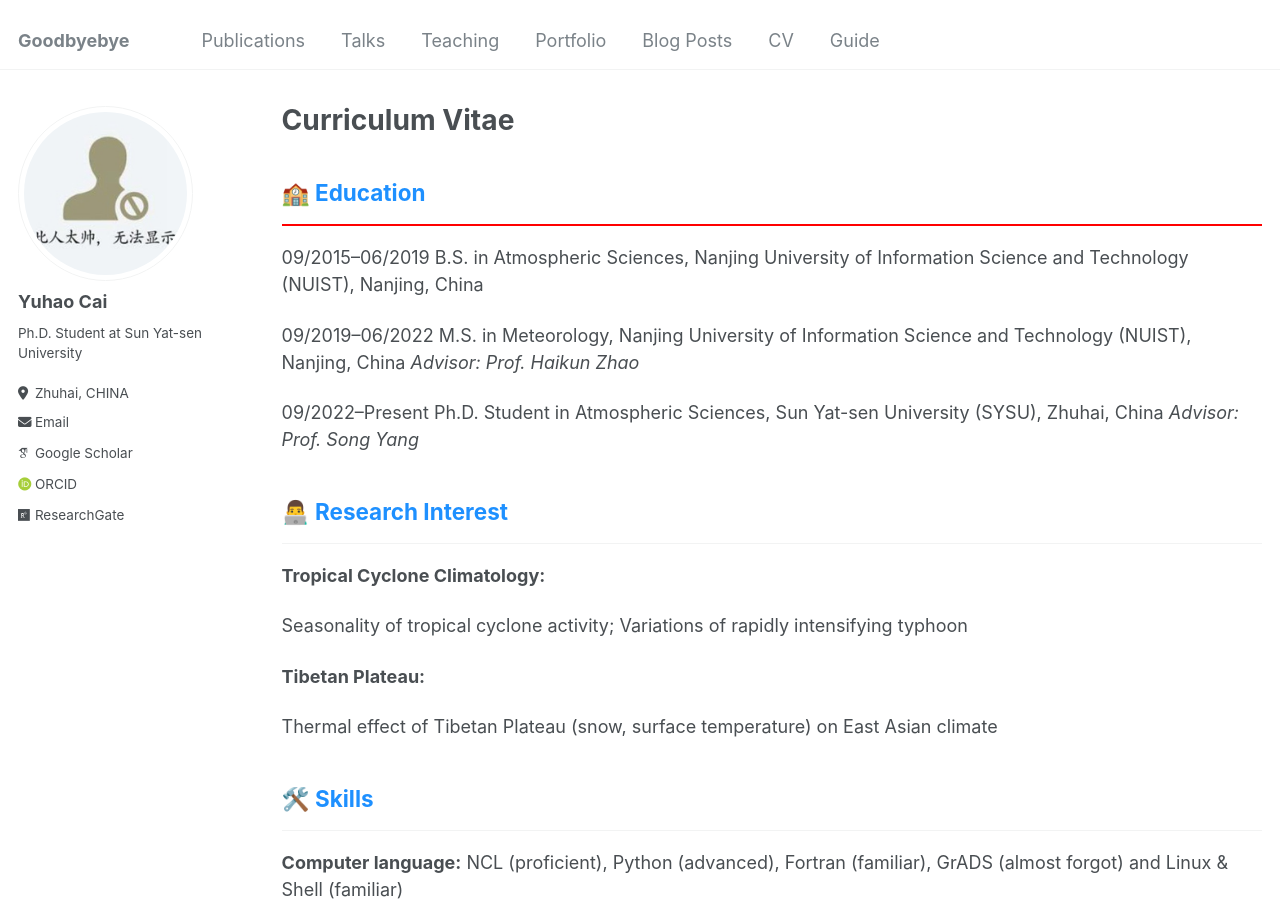
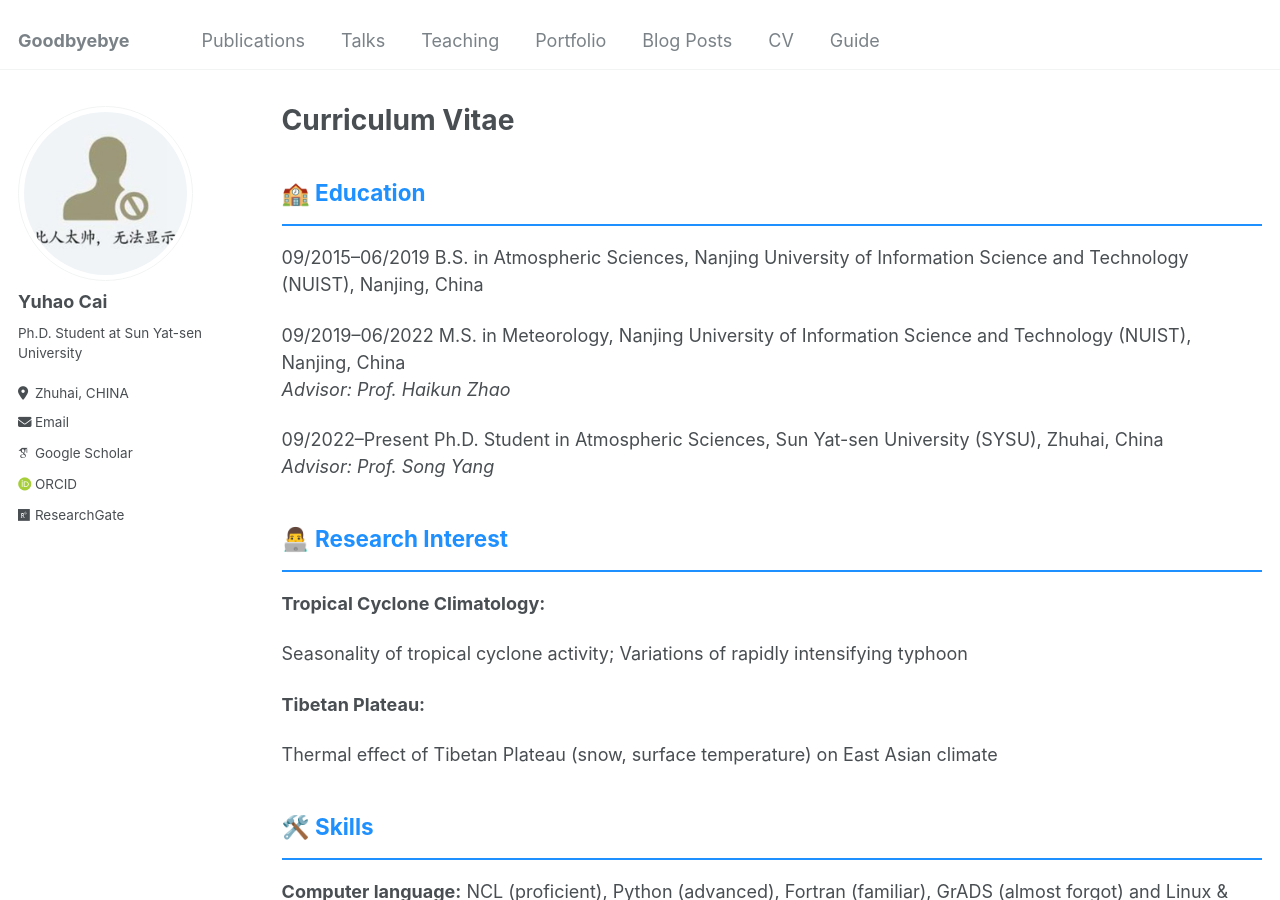
Before and after one commit to caiyh63/caiyh63.github.io, a Jekyll site: the page built from _pages/cv.md, in a window 1280 px wide and 900 px high. Built offline with Jekyll 4.4.1, drawn with Linux system fonts in a browser that asks for light colours; some web fonts are replaced.

Commit message:
Update cv.md

```diff
--- a/_pages/cv.md
+++ b/_pages/cv.md
@@ -10,16 +10,16 @@ redirect_from:
 {% include base_path %}
 
 ## 🏫 <span style="color:#1E90FF">Education</span>
-<hr style="border: none; background-color: #ff0000; height: 2px;"/>
+<hr style="border: none; background-color: #1E90FF; height: 2px;"/>
 
 09/2015–06/2019     B.S. in Atmospheric Sciences, Nanjing University of Information Science and Technology (NUIST), Nanjing, China
 
-09/2019–06/2022	    M.S. in Meteorology, Nanjing University of Information Science and Technology (NUIST), Nanjing, China           _Advisor: Prof. Haikun Zhao_
+09/2019–06/2022	    M.S. in Meteorology, Nanjing University of Information Science and Technology (NUIST), Nanjing, China <br>               _Advisor: Prof. Haikun Zhao_
 
-09/2022–Present	    Ph.D. Student in Atmospheric Sciences, Sun Yat-sen University (SYSU), Zhuhai, China                             _Advisor: Prof. Song Yang_
+09/2022–Present	    Ph.D. Student in Atmospheric Sciences, Sun Yat-sen University (SYSU), Zhuhai, China <br>                                 _Advisor: Prof. Song Yang_
 
 ## 👨‍💻 <span style="color:#1E90FF">Research Interest</span>
----
+<hr style="border: none; background-color: #1E90FF; height: 2px;"/>
 **Tropical Cyclone Climatology:**
 
 Seasonality of tropical cyclone activity; Variations of rapidly intensifying typhoon
@@ -30,20 +30,20 @@ Thermal effect of Tibetan Plateau (snow, surface temperature) on East Asian clim
 
 
 ## 🛠️ <span style="color:#1E90FF">Skills</span>
----
+<hr style="border: none; background-color: #1E90FF; height: 2px;"/>
 
 **Computer language:** NCL (proficient), Python (advanced), Fortran (familiar), GrADS (almost forgot) and Linux & Shell (familiar)
 
 **Model:** CESM-CAM (familiar) and LBM (familiar)
 
 ## 📃 <span style="color:#1E90FF">Publications</span>
----
+<hr style="border: none; background-color: #1E90FF; height: 2px;"/>
   <ul>{% for post in site.publications reversed %}
     {% include archive-single-cv.html %}
   {% endfor %}</ul>
 
 ## 👨🏻‍ <span style="color:#1E90FF">Conference Presentation</span>
----
+<hr style="border: none; background-color: #1E90FF; height: 2px;"/>
 11/2022		Yangtze River Delta University Graduate Student Forum on Atmospheric Sciences, Nanjing, China; _Oral presentation in virtual_
 
 07/2023		Asia Oceania Geosciences Society 20th annual meeting (AOGS2023), Singapore; _Oral presentation_
@@ -54,14 +54,14 @@ Thermal effect of Tibetan Plateau (snow, surface temperature) on East Asian clim
 
 
 Teaching
----
+<hr style="border: none; background-color: #1E90FF; height: 2px;"/>
 
 09/2019–06/2022 Guidance of  professional coures for postgraduate examination in GRID meteorology (格点气象）
 
                 Project: Synoptic-Dynamic meteorology; Re-examination items
 
 ## 🏅 <span style="color:#1E90FF">Awards and Honors</span>
----
+<hr style="border: none; background-color: #1E90FF; height: 2px;"/>
 
 2023 The outstanding post-graduate thesis @NUIST
 
```
